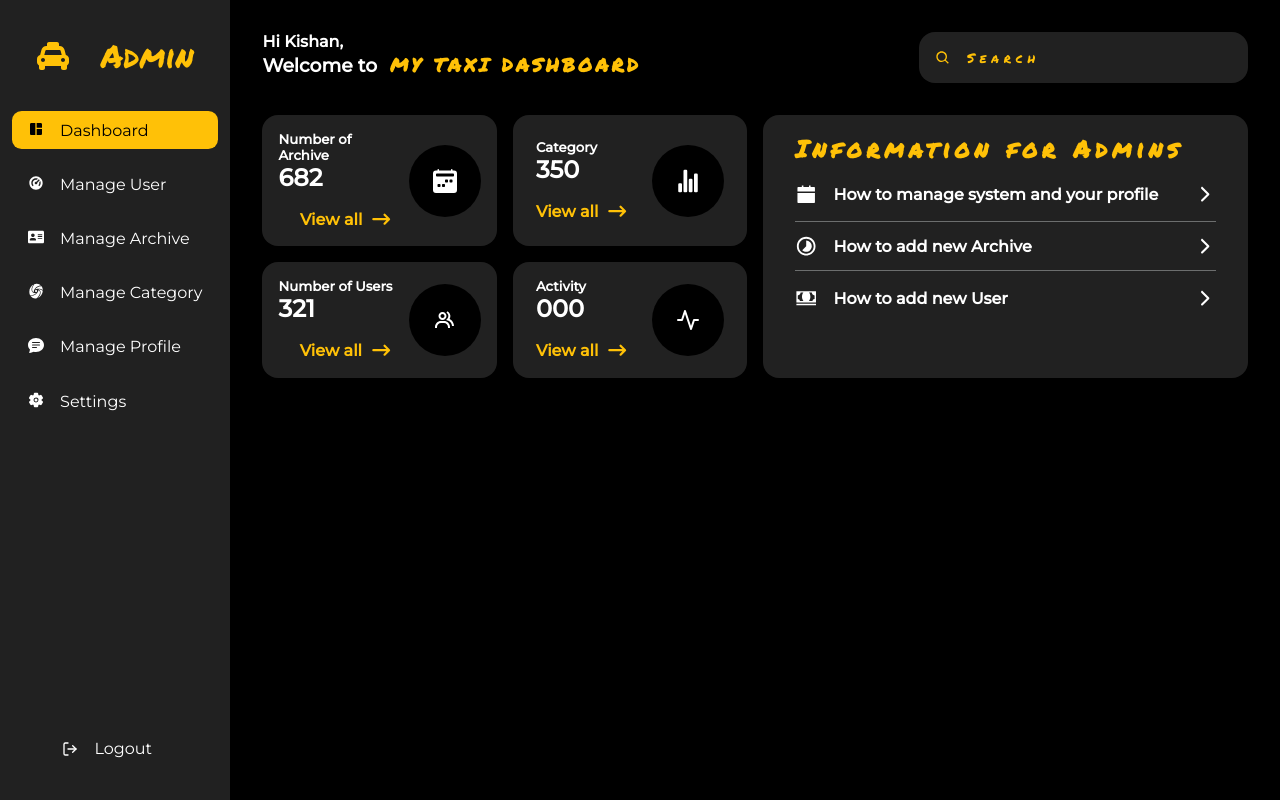
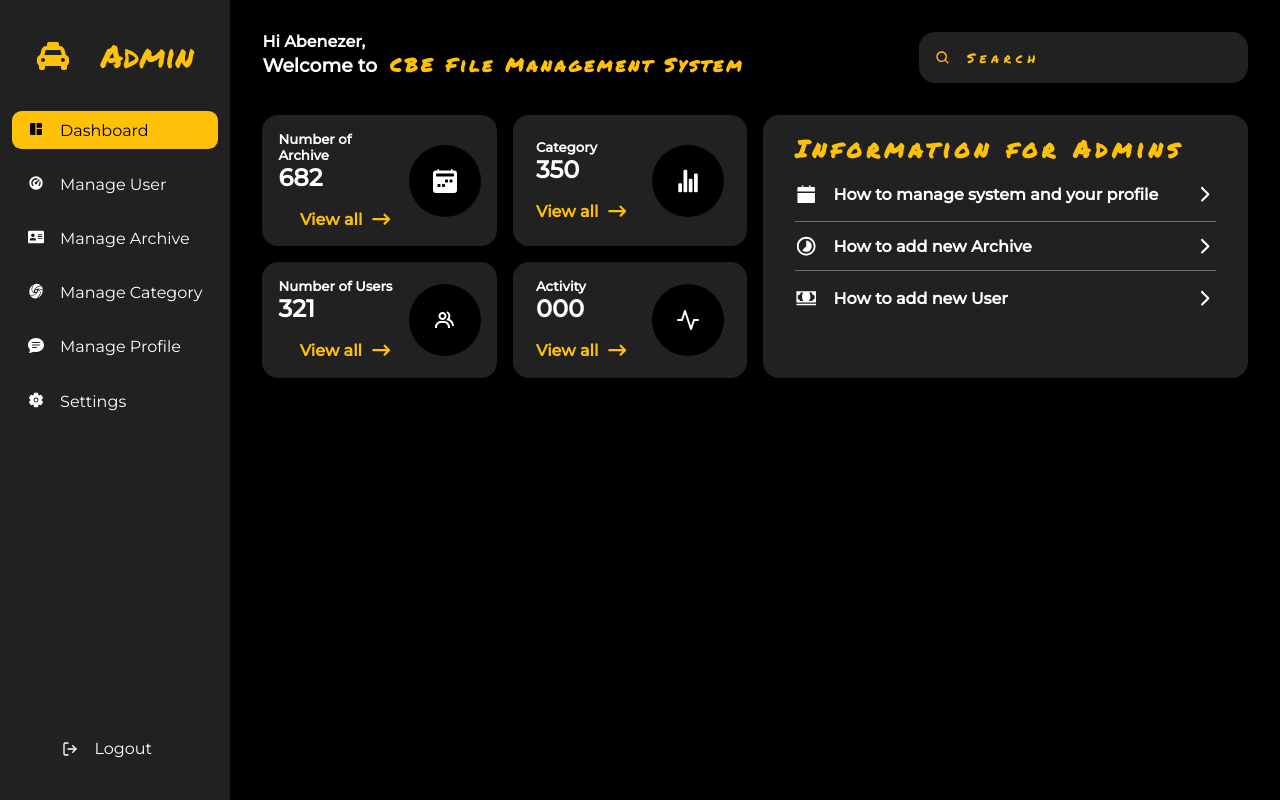
Before and after one commit to abenooo/admin_dashboard, a React (Create React App) app: page / in a window 1280 px wide. Built offline with nearby package versions, Linux system fonts and the light colour scheme.

Commit message:
Remove animation for dashboard

```diff
--- a/src/componets/Dashboard.jsx
+++ b/src/componets/Dashboard.jsx
@@ -3,27 +3,8 @@ import styled from "styled-components";
 import Card from "./Card";
 import FAQ from "./FAQ";
 import Navbar from "./Navbar";
-import scrollreveal from "scrollreveal";
 export default function Dashboard() {
-  useEffect(() => {
-    const sr = scrollreveal({
-      origin: "bottom",
-      distance: "80px",
-      duration: 2000,
-      reset: false,
-    });
-    sr.reveal(
-      `
-        nav,
-        .row__one,
-        .row__two
-    `,
-      {
-        opacity: 0,
-        interval: 100,
-      }
-    );
-  }, []);
+
   return (
     <Section>
       <Navbar />
@@ -32,11 +13,9 @@ export default function Dashboard() {
           <Card />
           <FAQ />
         </div>
-        <div className="row__two">
-          {/* <Earnings />
-          <Transfers />
-          <Profile /> */}
-        </div>
+        {/* <div className="row__two">
+
+        </div> */}
       </div>
     </Section>
   );
--- a/src/componets/Navbar.jsx
+++ b/src/componets/Navbar.jsx
@@ -5,9 +5,9 @@ export default function Navbar() {
   return (
     <Nav>
       <div className="title">
-        <h4>Hi Kishan,</h4>
+        <h4>Hi Abenezer,</h4>
         <h1>
-          Welcome to <span>MY TAXI DASHBOARD</span>
+          Welcome to <span>CBE File Management System</span>
         </h1>
       </div>
       <div className="search">
```
